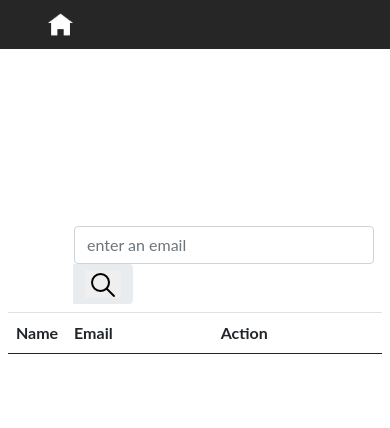
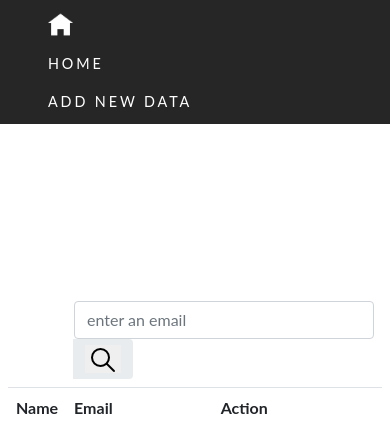
Before and after one commit to otmaneEH/crud-php, a PHP site: page /index.php in a window 390 px wide. Shown: the top 428 px of the page. Run offline with PHP 8.4, Linux system fonts and the light colour scheme; data that the repository does not hold is empty; some libraries are stand-ins or nearby versions.

Commit message:
Update header.php

```diff
--- a/header.php
+++ b/header.php
@@ -81,8 +81,8 @@
                     d="M14.31 8l5.74 9.94M9.69 8h11.48M7.38 12l5.74-9.94M9.69 16L3.95 6.06M14.31 16H2.83m13.79-4l-5.74 9.94" />
             </svg>
         </a>
-        <a class="py-2 d-none d-md-inline-block" href="index.php">Home</a>
-        <a class="py-2 d-none d-md-inline-block" href="creer.php">Add New Data</a>
+        <a class="py-2  d-md-inline-block" href="index.php">Home</a>
+        <a class="py-2  d-md-inline-block" href="creer.php">Add New Data</a>
         <!-- <a class="py-2 d-none d-md-inline-block hide">Add New Data</a>
         <a class="py-2 d-none d-md-inline-block hide " >Add New Data</a>
         <a class="py-2 d-none d-md-inline-block hide">Add New Data</a> -->
```
